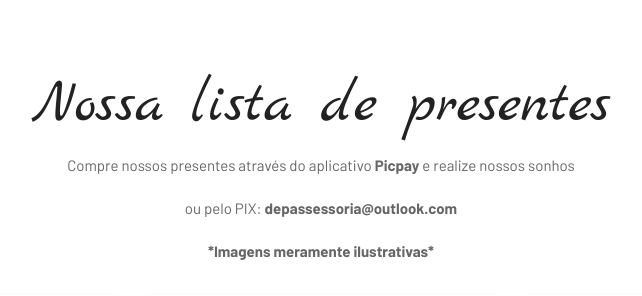
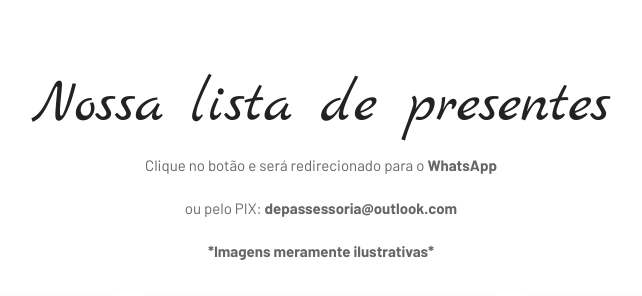
Before and after one commit to tecrodrigocastro/front-casamento, a PHP site: page /list.php in a window 1280 px wide. Shown: the part 741-1037 px from the top of the page, without its empty margins (319-961 px from the left). Run offline with PHP 8.4, Linux system fonts and the light colour scheme.

Commit message:
descricao att

```diff
--- a/list.php
+++ b/list.php
@@ -125,7 +125,7 @@
 				<div class="col-lg-12">
 					<div class="title-box">
 						<h2>Nossa lista de presentes</h2>
-						<p>Compre nossos presentes através do aplicativo <strong>Picpay</strong> e realize nossos sonhos</p>
+						<p>Clique no botão e será redirecionado para o <strong>WhatsApp</strong></p>
 						<p> ou pelo PIX: <strong>depassessoria@outlook.com</strong></p>
 						<p><strong>*Imagens meramente ilustrativas*</strong></p>
 
```
